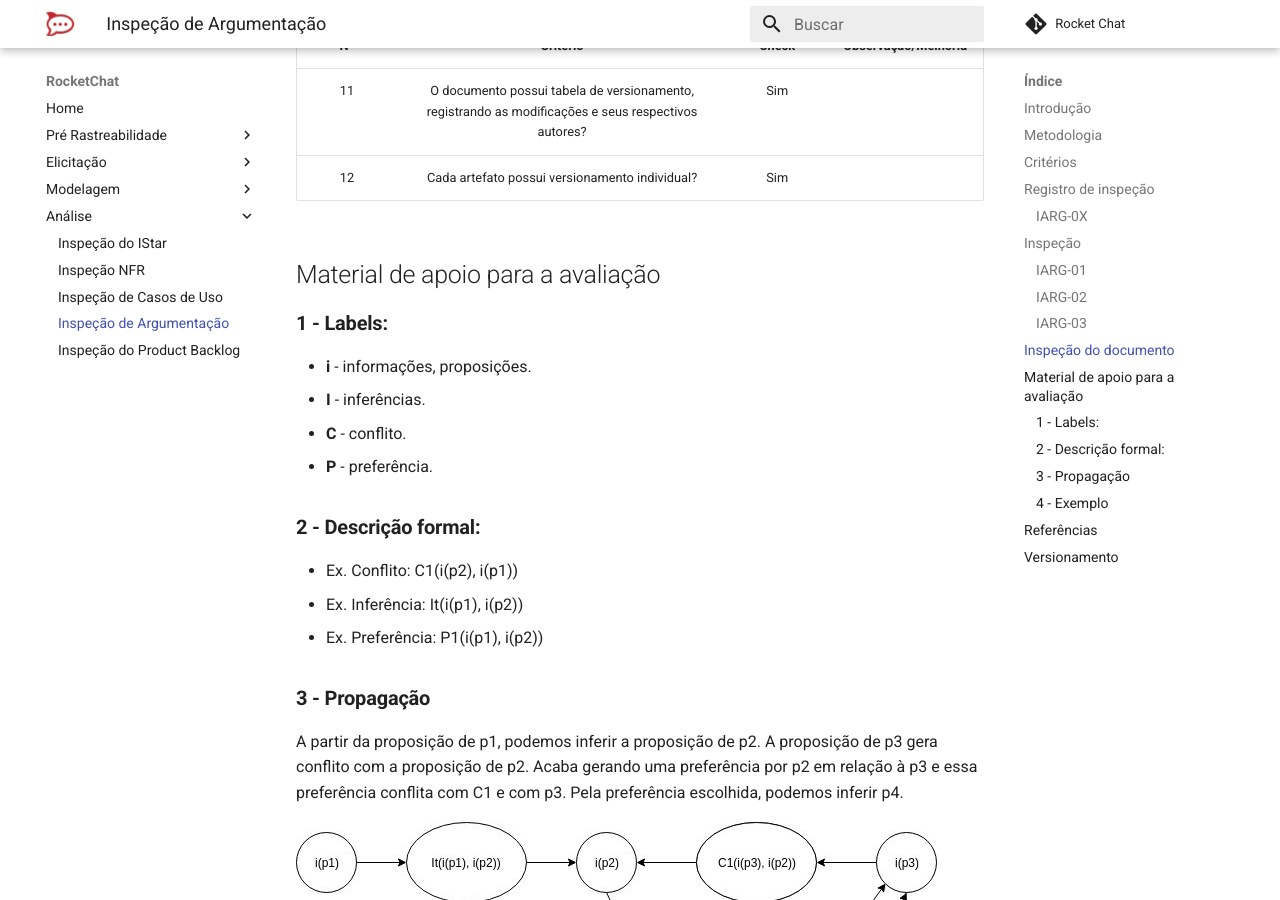
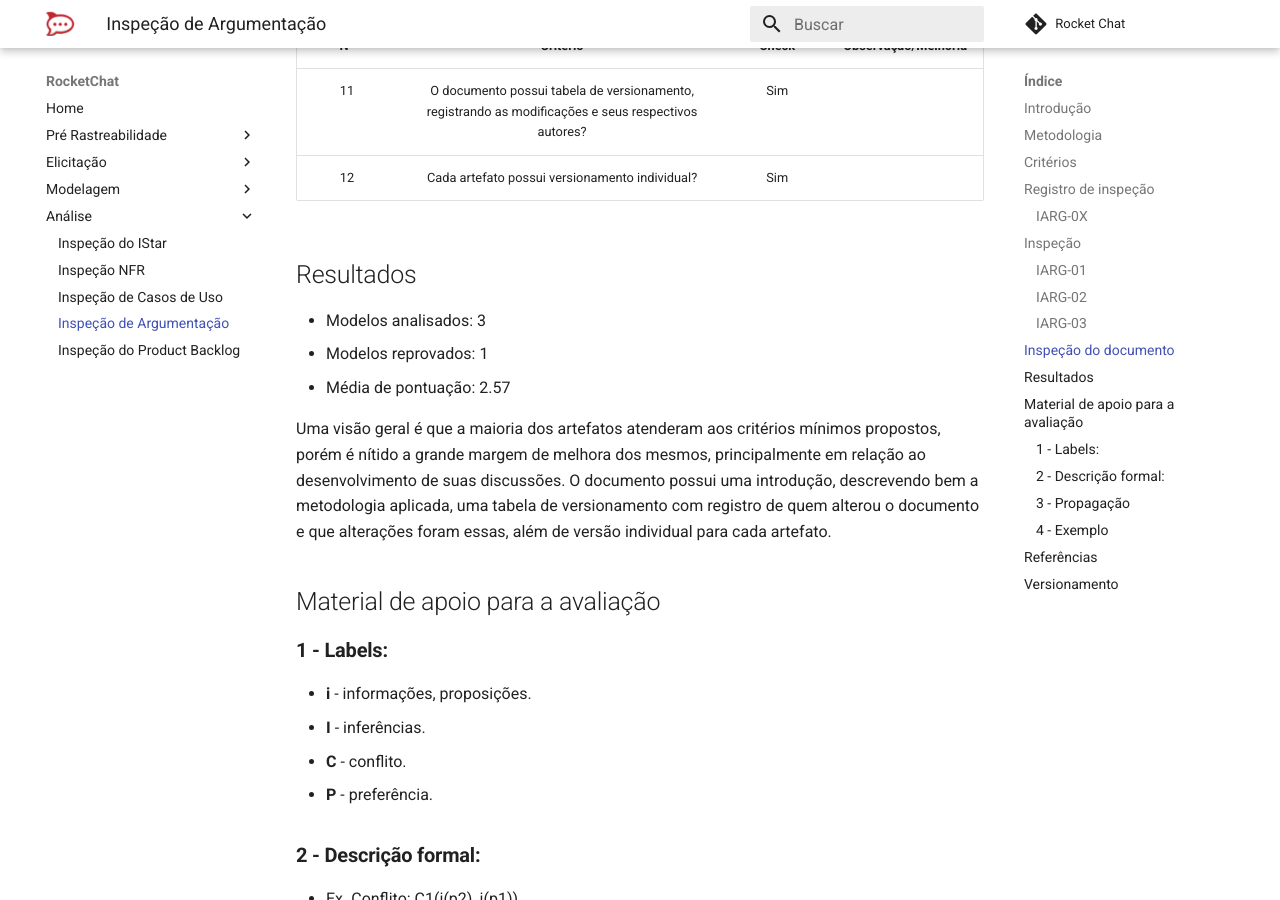
Before and after one commit to MarcosNBJ/2019.1-RocketChat, an MkDocs documentation site: the page built from docs/Análise/argumentacao.md, in a window 1280 px wide and 900 px high, scrolled down 11424 px. Built offline with MkDocs 1.6.1 and Material for MkDocs 9.7.7, drawn with Linux system fonts in a browser that asks for light colours; comment, search, counter and statistics services are not loaded.

Commit message:
update analise arg

```diff
--- a/docs/Análise/argumentacao.md
+++ b/docs/Análise/argumentacao.md
@@ -92,16 +92,16 @@
 |6|Vértices de proposições, ligados somente por I, C, P?|Alto||5||
 |7|Todas as inferências do diagrama foram descritas no artefato?|Médio|[Exemplo](#4-exemplo)|5||
 |8|Os vértices foram destacados com cores, representando cada classificação, possibilitando uma melhor visualização?|Baixo|[Exemplo](#4-exemplo)|5||
-|9|O artefato possui um nivel bom de discussão (no mínimo 2 conflitos e 6 proposições)?|Médio|[Exemplo](#4-exemplo)|5|Na segunda versão do artefato, já possui um nivel maior de maturidade do diagrama mas, ainda, só atende ao critério mínimo proposto|
+|9|O artefato possui um nivel bom de discussão (no mínimo 2 conflitos e 6 proposições)?|Médio|[Exemplo](#4-exemplo)|3|Na segunda versão do artefato, já possui um nivel maior de maturidade do diagrama mas, ainda, só atende ao critério mínimo proposto|
 |10|As preferências foram descritas, mostrando como o conflito foi resolvido?|Médio|[Exemplo](#4-exemplo)|5||
 
 ||**Resultados**||
 |:--:|:--:|:--:|
 |**Importância**|**Qnt de critérios**|**Pontuação total**|
-|Alta|5|25|
+|Alta|5|23|
 |Médio|3|15|
 |Baixo|2|10|
-|**Total**|10|50|
+|**Total**||2.88|
 ||**Conclusão**||
 ||O artefato atende aos critérios mínimos propostos. Porém, ainda podem ser feitas algumas melhorias, principalmente em relação ao desenvolvimento da discussão||
 
@@ -165,7 +165,6 @@
 ||O artefato atende aos critérios propostos possui um bom desenvolvimento de sua discussão, exceto pelo descrição das preferências, ||
 
 
-
 ## Inspeção do documento
 
 |Data da inspeção|Responsável pela inspeção|
@@ -176,6 +175,16 @@
 |:--:|:--:|:--:|:--:|
 |11|O documento possui tabela de versionamento, registrando as modificações e seus respectivos autores?| Sim ||
 |12|Cada artefato possui versionamento individual?| Sim ||
+
+
+## Resultados
+
+* Modelos analisados: 3
+* Modelos reprovados: 1
+* Média de pontuação: 2.57
+
+Uma visão geral é que a maioria dos artefatos atenderam aos critérios mínimos propostos, porém é nítido a grande margem de melhora dos mesmos, principalmente em relação ao desenvolvimento de suas discussões. O documento possui uma introdução, descrevendo bem a metodologia aplicada, uma tabela de versionamento com registro de quem alterou o documento e que alterações foram essas, além de versão individual para cada artefato.
+
 
 ## Material de apoio para a avaliação
 
```
